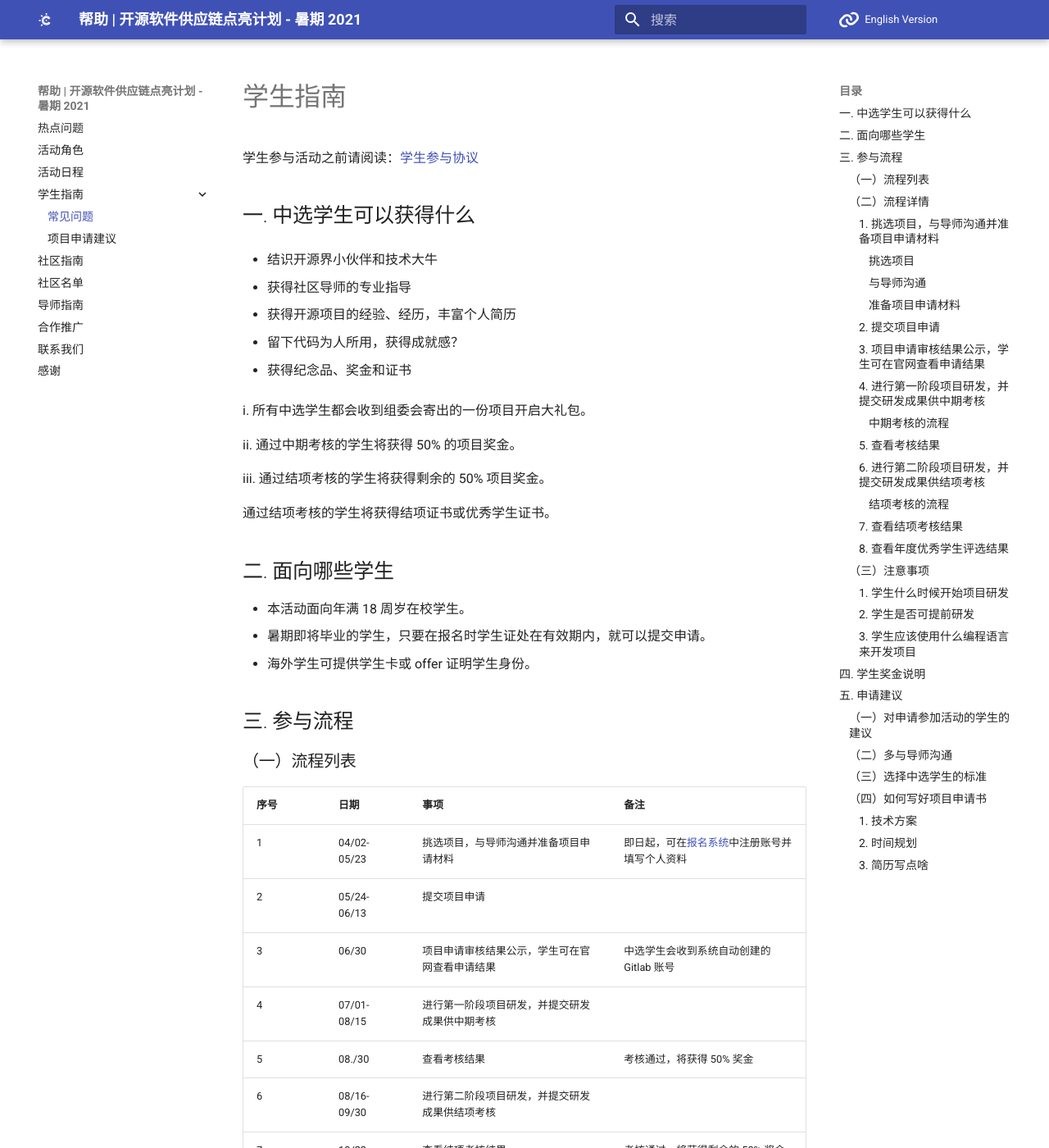
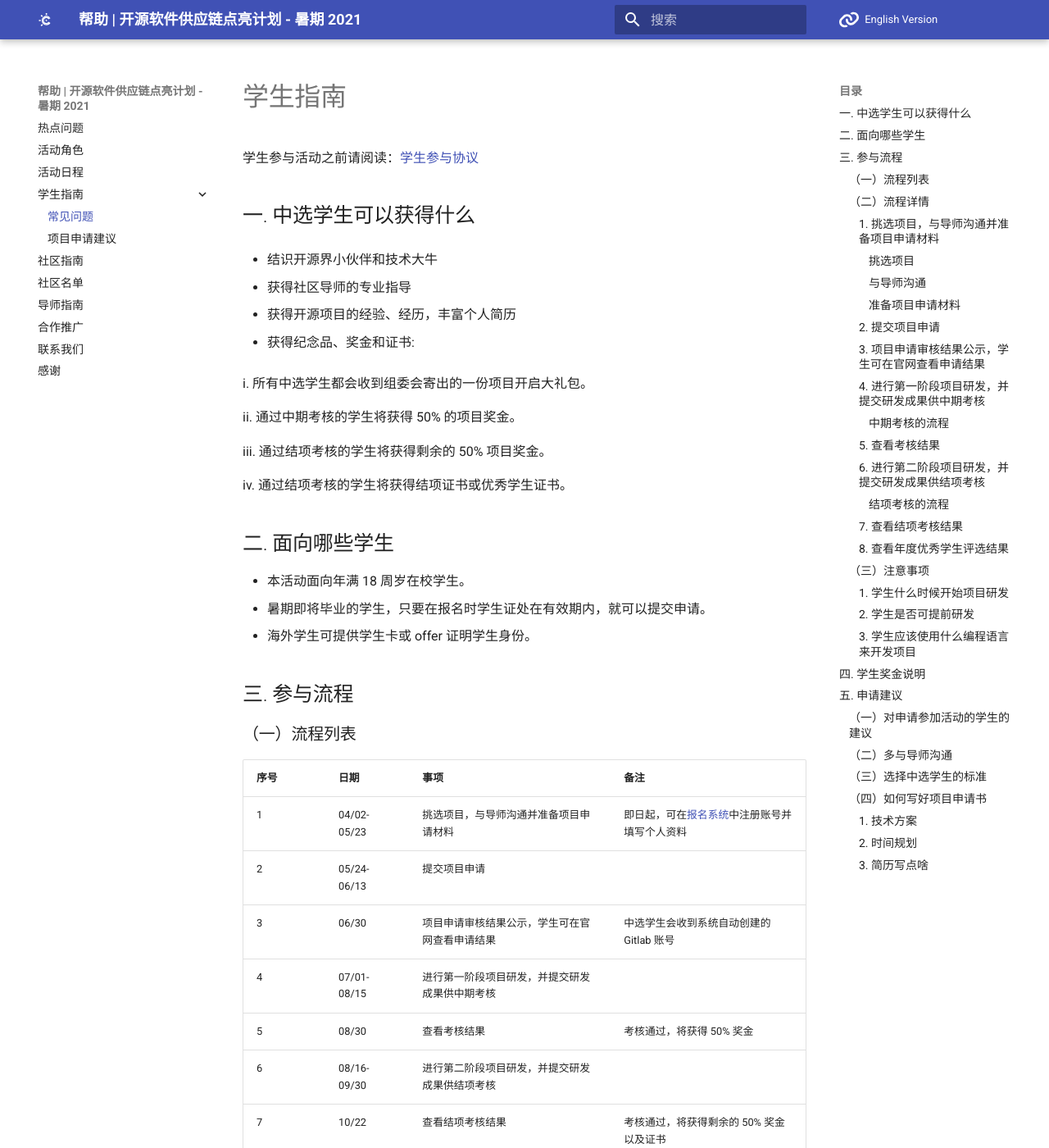
Before and after one commit to summer-ospp/help, an MkDocs documentation site: the page built from docs/student.md, in a window 1280 px wide and 1400 px high. Shown: the whole window at 82% size. Built offline with MkDocs 1.6.1 and Material for MkDocs 9.7.7, drawn with Linux system fonts in a browser that asks for light colours; comment, search, counter and statistics services are not loaded.

Commit message:
Update student.md

```diff
--- a/docs/student.md
+++ b/docs/student.md
@@ -14,9 +14,7 @@
 
 - 获得开源项目的经验、经历，丰富个人简历
 
-- 留下代码为人所用，获得成就感？
-
-- 获得纪念品、奖金和证书
+- 获得纪念品、奖金和证书:
 
   i. 所有中选学生都会收到组委会寄出的一份项目开启大礼包。
 
@@ -24,7 +22,7 @@
 
   iii. 通过结项考核的学生将获得剩余的 50% 项目奖金。
 
-  通过结项考核的学生将获得结项证书或优秀学生证书。
+  iv. 通过结项考核的学生将获得结项证书或优秀学生证书。
 
 
 
@@ -48,7 +46,7 @@
 | 2    | 05/24-06/13 | 提交项目申请                                   |                                                              |
 | 3    | 06/30       | 项目申请审核结果公示，学生可在官网查看申请结果 | 中选学生会收到系统自动创建的 Gitlab 账号                     |
 | 4    | 07/01-08/15 | 进行第一阶段项目研发，并提交研发成果供中期考核 |                                                              |
-| 5    | 08./30      | 查看考核结果                                   | 考核通过，将获得 50% 奖金                                    |
+| 5    | 08/30      | 查看考核结果                                   | 考核通过，将获得 50% 奖金                                    |
 | 6    | 08/16-09/30  | 进行第二阶段项目研发，并提交研发成果供结项考核 |                                                              |
 | 7    | 10/22       | 查看结项考核结果                               | 考核通过，将获得剩余的 50% 奖金以及证书                      |
 | 8    | 11月上旬    | 查看年度优秀学生评选结果                       |                                                              |
```
